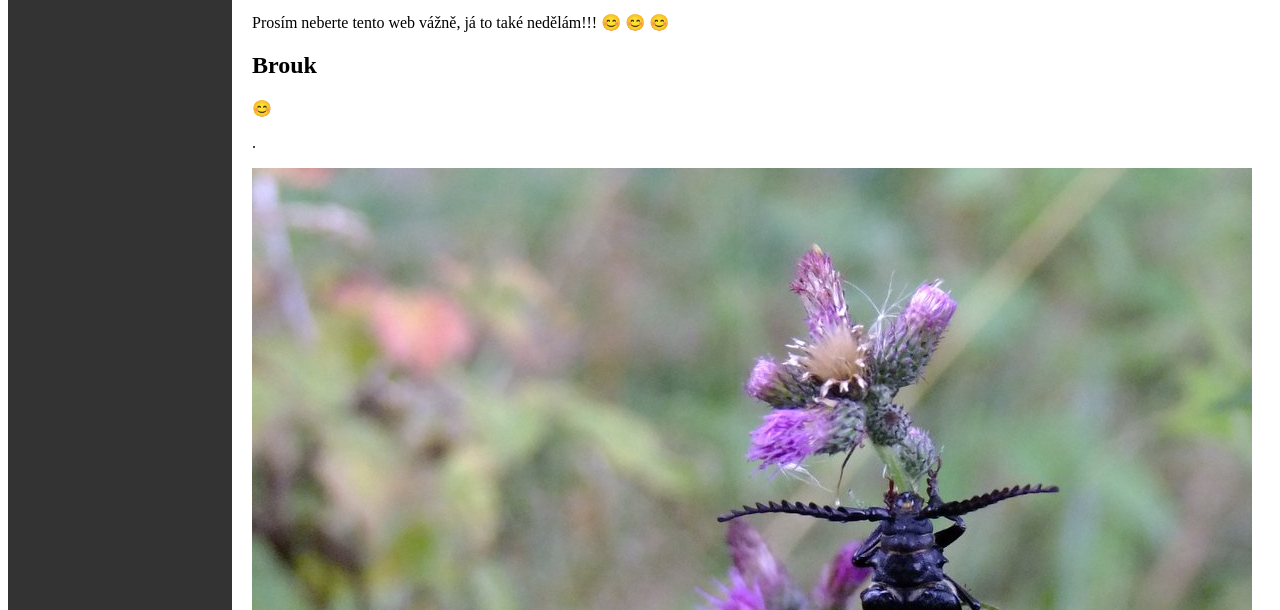
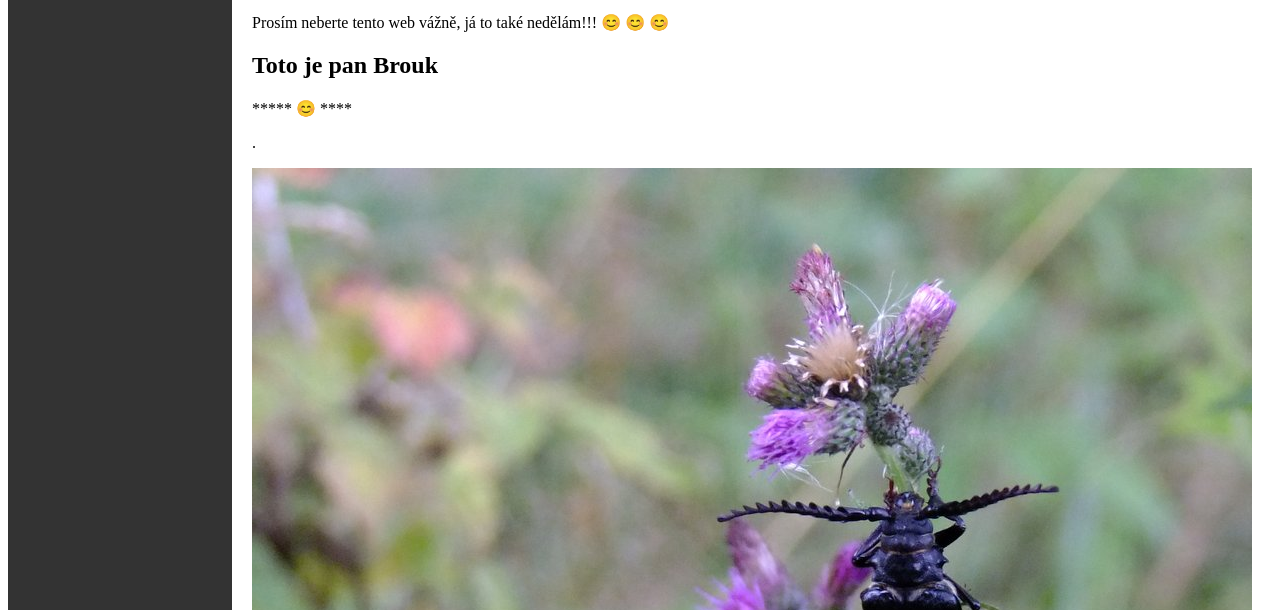
Before and after one commit to PetrHron/ferdos-web, a plain HTML site: page index.html in a window 1280 px wide. Shown: the part 190-800 px from the top of the page. Drawn offline with Linux system fonts and the light colour scheme.

Commit message:
Aktualizace projektu

```diff
--- a/index.html
+++ b/index.html
@@ -41,8 +41,8 @@
 
       <!-- Deník začátek -->
       <section id="denik">
-        <h2>Brouk</h2>
-        <p> 😊</p>
+        <h2>Toto je pan Brouk</h2>
+        <p>***** 😊 ****</p>
 	<p>.</p>
         <img src="images/FD0001.jpg" alt="Fotka z prvního dne" />
       </section>
```
